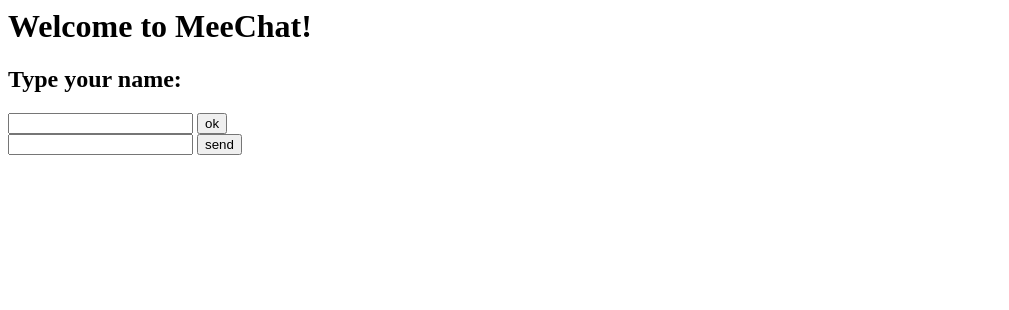
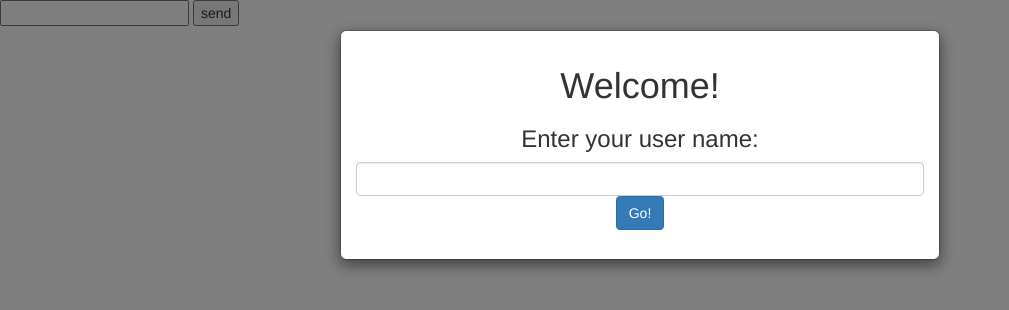
Before and after one commit to rafaelmt/chat-app, a website: page public/views/index.html in a window 1280 px wide. Shown: the whole page, without its empty margins (0-1009 px from the left). Drawn offline with nearby package versions, Linux system fonts and the light colour scheme; files whose address does not match are found by name.

Commit message:
Add modal to ask for username

```diff
--- a/package.json
+++ b/package.json
@@ -9,6 +9,7 @@
   "author": "Rafael Teixeira",
   "license": "MIT",
   "dependencies": {
+    "bootstrap": "^3.3.6",
     "express": "^4.13.4",
     "jquery": "^2.2.1",
     "morgan": "^1.7.0",
--- a/public/js/client.js
+++ b/public/js/client.js
@@ -6,7 +6,7 @@
 	ws = new WebSocket(server);
 	ws.onopen = function() {
 		console.log("connected as " + userName);
-		$('#login').slideUp();
+		$('#loginModal').modal('hide');
 	};
 	ws.onmessage = function(event) {
 		//TODO: check if JSON is valid
@@ -25,6 +25,8 @@
 };
 
 $(document).ready(function() {
+	$('#loginModal').modal('show');
+
 	$('#btnConnect').on('click', function() {
 		var userName = $('#userName').val();
 		connect(userName);
--- a/public/views/index.html
+++ b/public/views/index.html
@@ -1,19 +1,34 @@
 <html>
 	<head>
 		<script type="text/javascript" src="node_modules/jquery/dist/jquery.min.js">/</script>
+		<script type="text/javascript" src="node_modules/bootstrap/dist/js/bootstrap.min.js">/</script>
 		<script type="text/javascript" src="js/client.js">/</script>
+
+	    <link href="node_modules/bootstrap/dist/css/bootstrap.min.css" rel="stylesheet">
 		<title>MeeChat</title>
 	</head>
 	<body>
-		<h1>Welcome to MeeChat!</h1>
-		<div id="login">
-			<h2>Type your name:</h2>
-			<input type="text" id="userName" /> <input type="submit" value="ok" id="btnConnect" />
+
+		<div class="modal fade" role="dialog" id="loginModal">
+			<div class="modal-dialog">
+				<div class="modal-content">
+					<div class="modal-body text-center">
+						<h1>Welcome!</h1>
+						<h3>Enter your user name:</h3>
+						<form>
+							<input class="form-control" id="userName">
+							<button type="button" id="btnConnect" class="btn btn-primary">Go!</button>
+						</form>
+					</div>
+				</div>
+			</div>
 		</div>
+
 		<div id="messages">
 		</div>
 		<div id="input">
 			<input type="text" id="messageInput" /> <input type="submit" value="send" id="btnSend" />
 		</div>
+
 	</body>
 </html>
```
